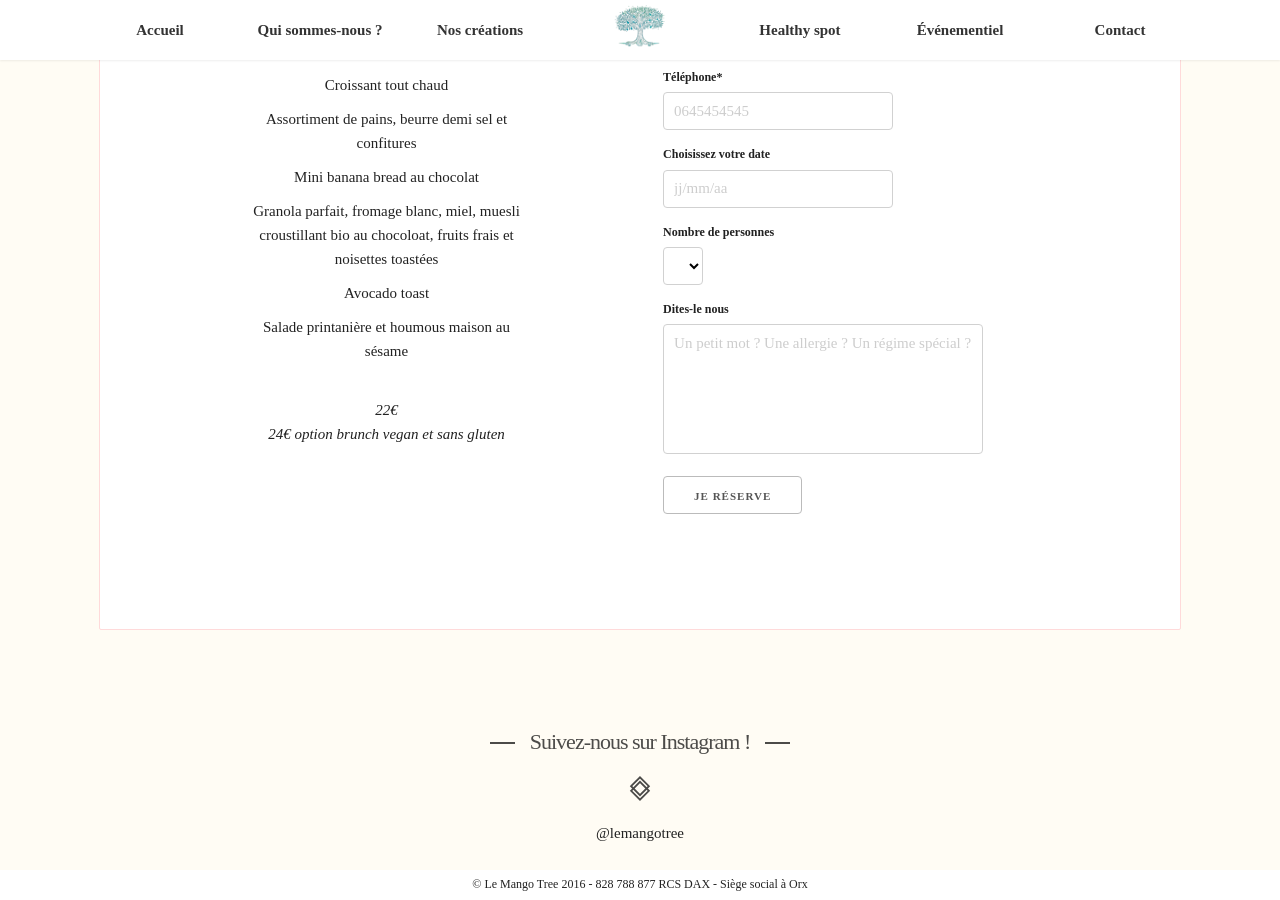
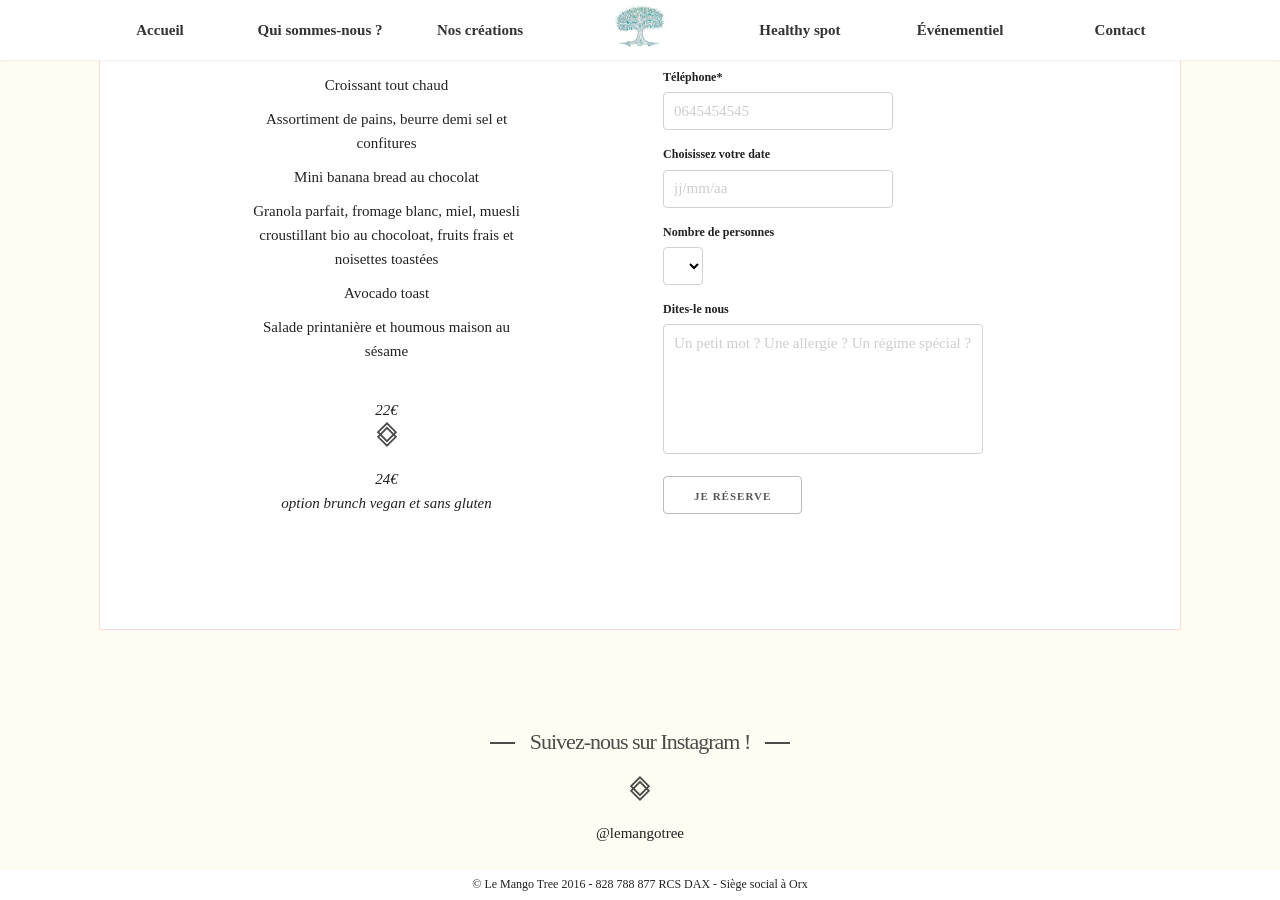
Before and after one commit to cedricmenteau/lemangotree, a Jekyll site: the page built from reservation.html, in a window 1280 px wide and 900 px high, scrolled down 785 px. Built offline with Jekyll 4.4.1, drawn with Linux system fonts in a browser that asks for light colours; nearby versions of some CDN libraries; some web fonts are replaced.

Commit message:
Update reservation.html

```diff
--- a/reservation.html
+++ b/reservation.html
@@ -35,7 +35,9 @@ thumbnail: images/creations/nos_creations_3.jpg
       <li>Salade printanière et houmous maison au sésame</li>
     </ul>
     <i>22€</i>
-    <i>24€ option brunch vegan et sans gluten</i>
+    {% include svg/separator.html %}
+    <i>24€</i>
+    <i>option brunch vegan et sans gluten</i>
   </div>
 
   <form id="booking_form" method="POST" action="https://formspree.io/contact@lemangotree.com" data-parsley-validate="">
```
